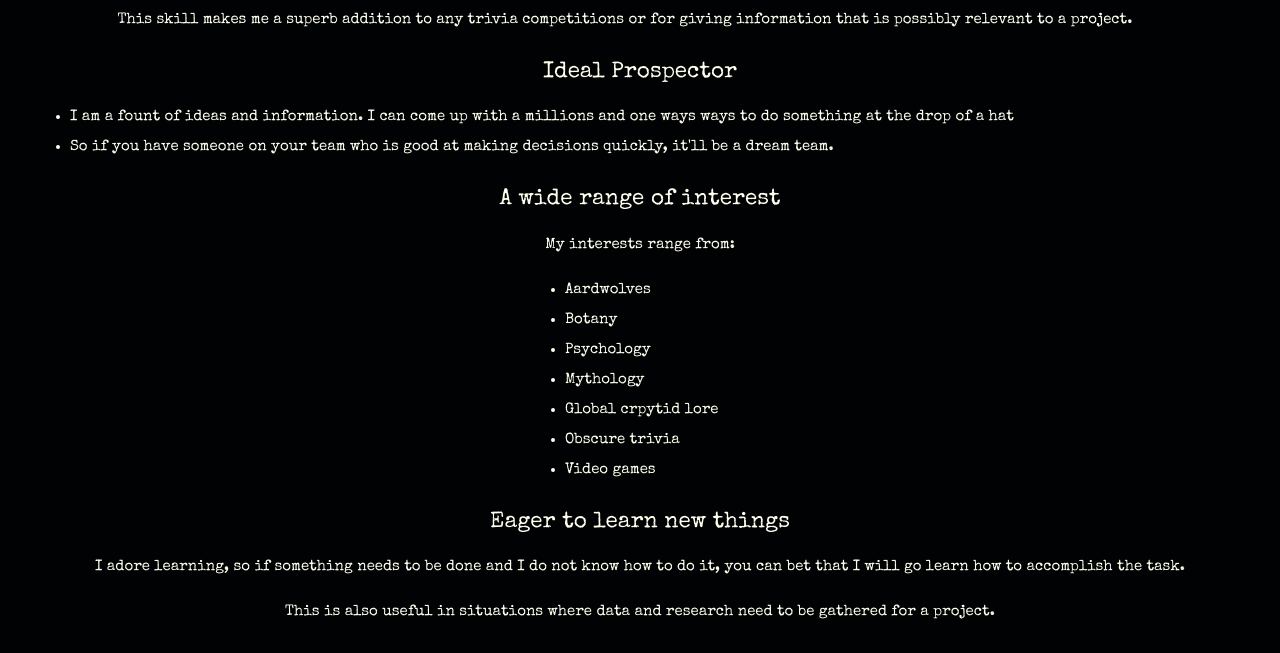
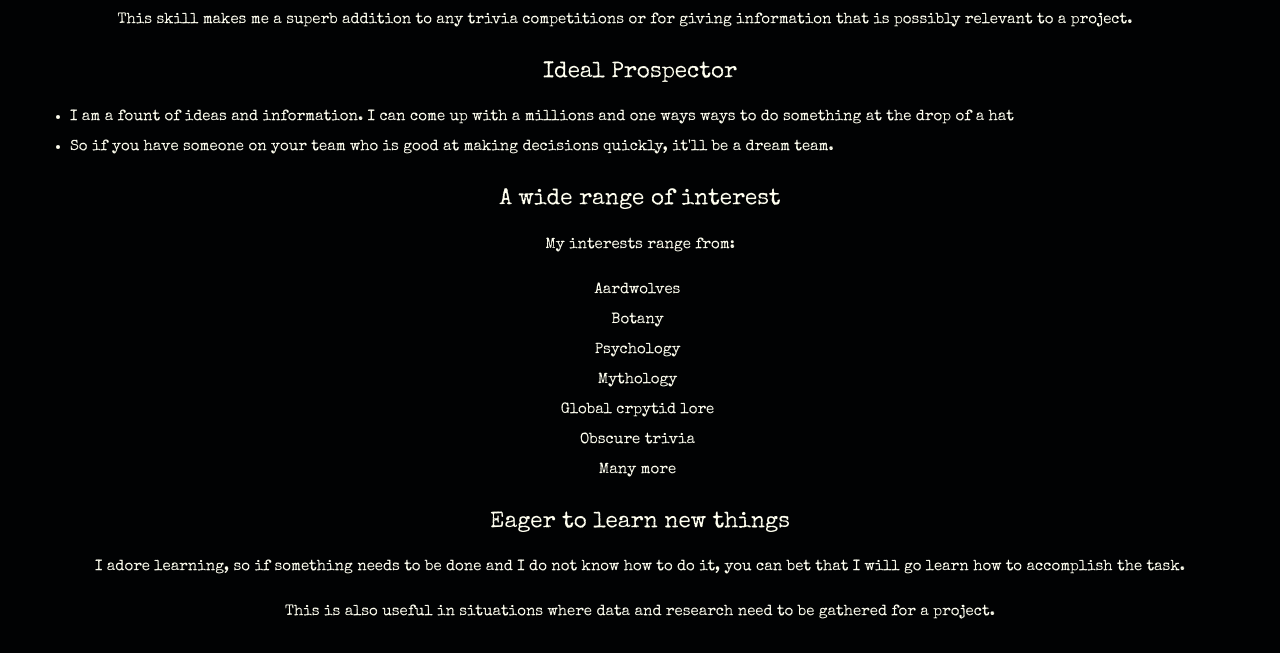
Before and after one commit to ElizabethCAllen/ElizabethCAllen.github.io, a plain HTML site: page index.html in a window 1280 px wide. Shown: the part 2295-2948 px from the top of the page. Drawn offline with nearby package versions, Linux system fonts and the light colour scheme.

Commit message:
fixed the interest list in the the whyHireMe section so it's more mobile friendly, and it's in the center of the page when on screens 900px +

```diff
--- a/css/styles.css
+++ b/css/styles.css
@@ -323,7 +323,7 @@ dt,dd{
     margin-right:2em;
 }
 .interestList{
-    margin-left: 4em;
+    /* margin-left: 4em; */
 }
 /* ----- END WHY HIRE ME ----- */
 
@@ -400,7 +400,7 @@ dt,dd{
 
     /* ----- START WHY HIRE ME ----- */
     .interestList{
-        margin-left: 6em;
+        /* margin-left: 6em; */
     }
     /* ----- END WHY HIRE ME ----- */
 
@@ -460,7 +460,7 @@ dt,dd{
     width: fit-content;
 }
   .interestList{
-    margin-left:15em;
+    /* margin-left:15em; */
     }
 /* ----- END WHY HIRE ME ----- */
     .social-media{
@@ -511,7 +511,7 @@ dt,dd{
       height: fit-content;
     }
       .interestList{
-        margin-left:em;
+        /* margin-left:em; */
     }
 /* ----- END WHY HIRE ME ----- */
 }
@@ -544,7 +544,9 @@ dt,dd{
       height: fit-content;
   }
   .interestList{
-          margin-left:29em;
+          margin-right: 3em;
+        display: flex;
+        justify-content: center;
       }
   /* ----- END WHY HIRE ME ----- */
     .social-media{
@@ -612,7 +614,7 @@ dt,dd{
         height: fit-content;
     }
     .interestList{
-    margin-left:33em;
+    /* margin-left:33em; */
     }
 /* ----- END WHY HIRE ME ----- */
     .social-media{
--- a/index.html
+++ b/index.html
@@ -133,7 +133,7 @@
             <li class="interestList">Mythology</li>
             <li class="interestList">Global crpytid lore</li>
             <li class="interestList">Obscure trivia</li>
-            <li class="interestList">Video games</li>
+            <li class="interestList">Many more</li>
           </p>
       </dl>
       <h4 class="specialElite ivoryWhite text-center doubleSpace">Eager to learn new things</h4>
```
